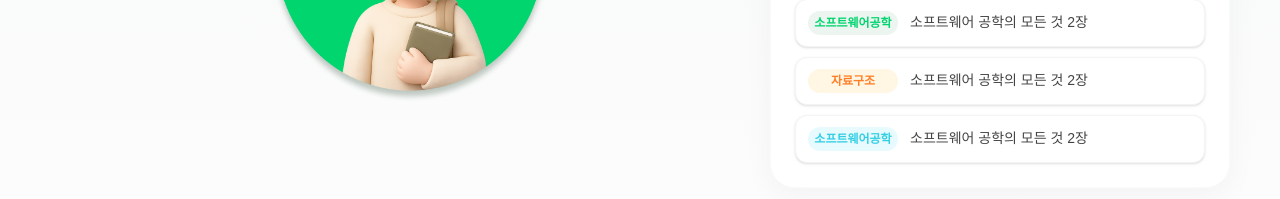
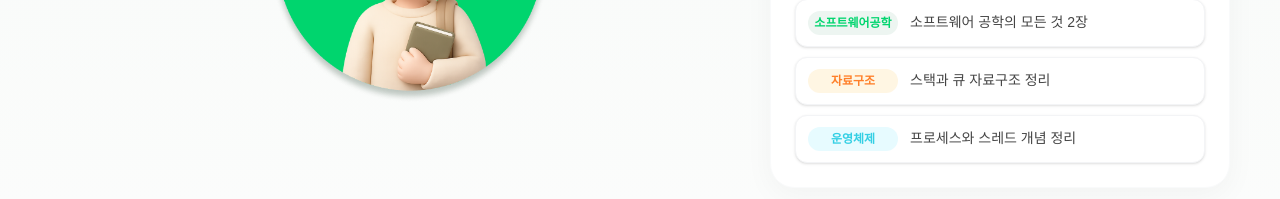
Before and after one commit to TUK-subtitle/project-FE, a React (Vite) app: page /mypage in a window 1280 px wide. Shown: the part 357-556 px from the top of the page. Built offline with nearby package versions, Linux system fonts and the light colour scheme; no server answers; a web font is replaced by a local one.

Commit message:
chore: 마이페이지 수업 예시 데이터 수정

```diff
--- a/src/pages/MyPage.tsx
+++ b/src/pages/MyPage.tsx
@@ -12,12 +12,12 @@ const scheduleItems = [
   },
   {
     subject: '자료구조',
-    title: '소프트웨어 공학의 모든 것 2장',
+    title: '스택과 큐 자료구조 정리',
     tone: 'orange',
   },
   {
-    subject: '소프트웨어공학',
-    title: '소프트웨어 공학의 모든 것 2장',
+    subject: '운영체제',
+    title: '프로세스와 스레드 개념 정리',
     tone: 'blue',
   },
 ] as const;
@@ -36,7 +36,7 @@ const lectures = [
     color: '#ff7f29',
   },
   {
-    subject: '소프트웨어공학',
+    subject: '운영체제',
     period: '2026.03.02 ~ 수강중',
     notes: '16개 노트',
     color: '#34cfe4',
```
